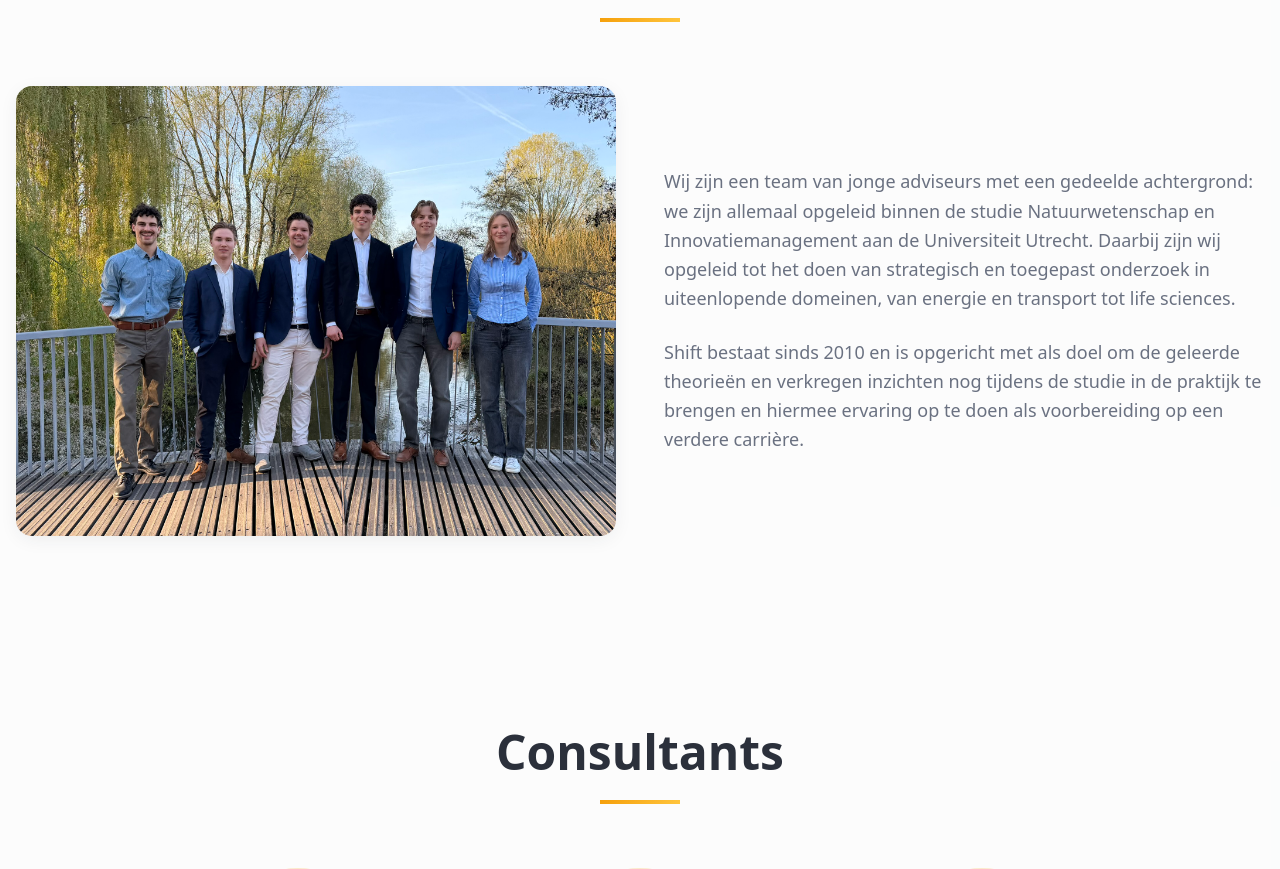
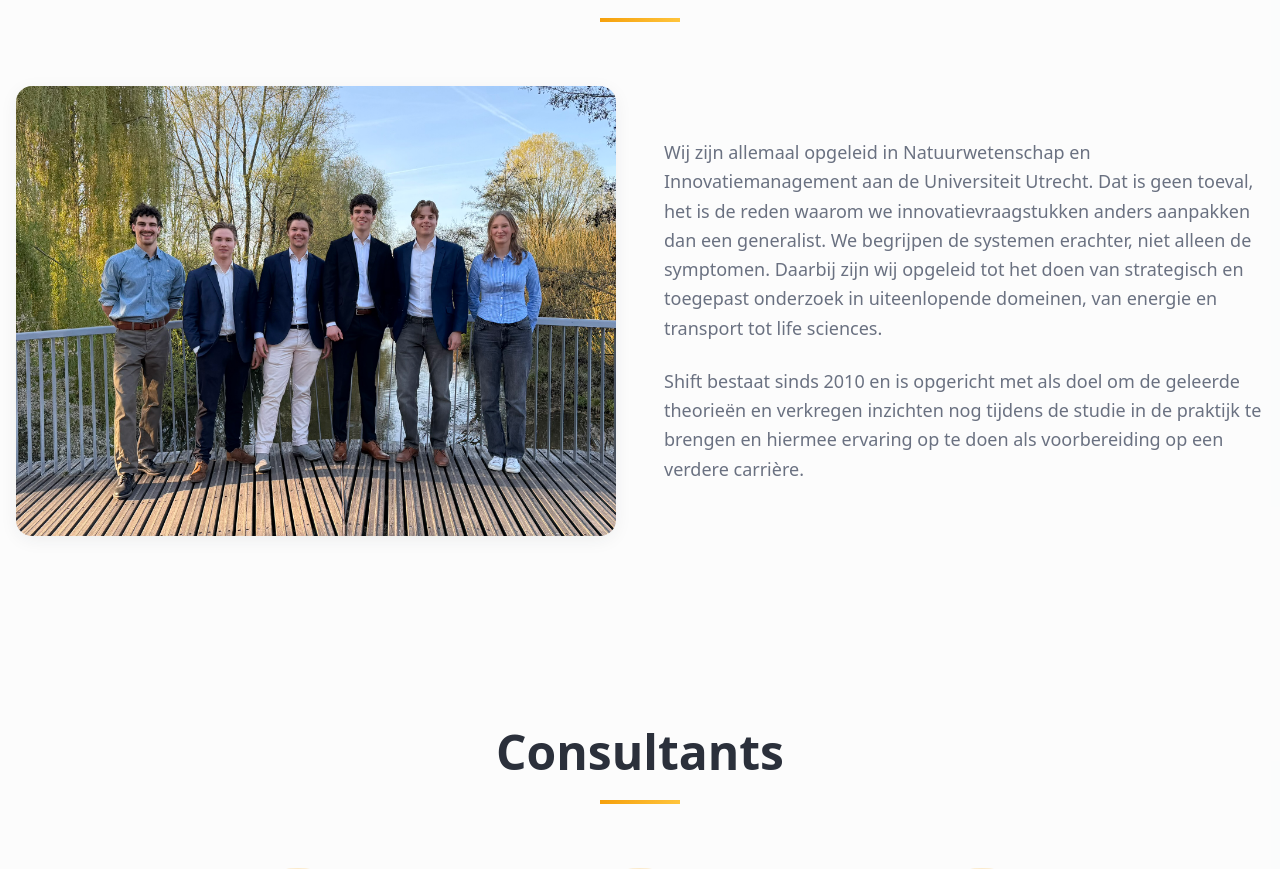
Before and after one commit to shiftinnovatie/shift-website-refresh, a React (Vite) app: page / in a window 1280 px wide. Shown: the part 4320-5189 px from the top of the page. Built offline with nearby package versions, Linux system fonts and the light colour scheme; the HTML template or start-up script is replaced by a standard one.

Commit message:
Changes
Co-authored-by: shiftinnovatie <241724672+shiftinnovatie@users.noreply.github.com>

```diff
--- a/src/components/About.tsx
+++ b/src/components/About.tsx
@@ -72,7 +72,7 @@ export const About = () => {
             className="space-y-6"
           >
             <p className="text-lg text-muted-foreground leading-relaxed">
-              Wij zijn een team van jonge adviseurs met een gedeelde achtergrond: we zijn allemaal opgeleid binnen de studie Natuurwetenschap en Innovatiemanagement aan de Universiteit Utrecht. Daarbij zijn wij opgeleid tot het doen van strategisch en toegepast onderzoek in uiteenlopende domeinen, van energie en transport tot life sciences.
+              Wij zijn allemaal opgeleid in Natuurwetenschap en Innovatiemanagement aan de Universiteit Utrecht. Dat is geen toeval, het is de reden waarom we innovatievraagstukken anders aanpakken dan een generalist. We begrijpen de systemen erachter, niet alleen de symptomen. Daarbij zijn wij opgeleid tot het doen van strategisch en toegepast onderzoek in uiteenlopende domeinen, van energie en transport tot life sciences.
             </p>
             <p className="text-lg text-muted-foreground leading-relaxed">
               Shift bestaat sinds 2010 en is opgericht met als doel om de geleerde theorieën en verkregen inzichten nog tijdens de studie in de praktijk te brengen en hiermee ervaring op te doen als voorbereiding op een verdere carrière.
```
